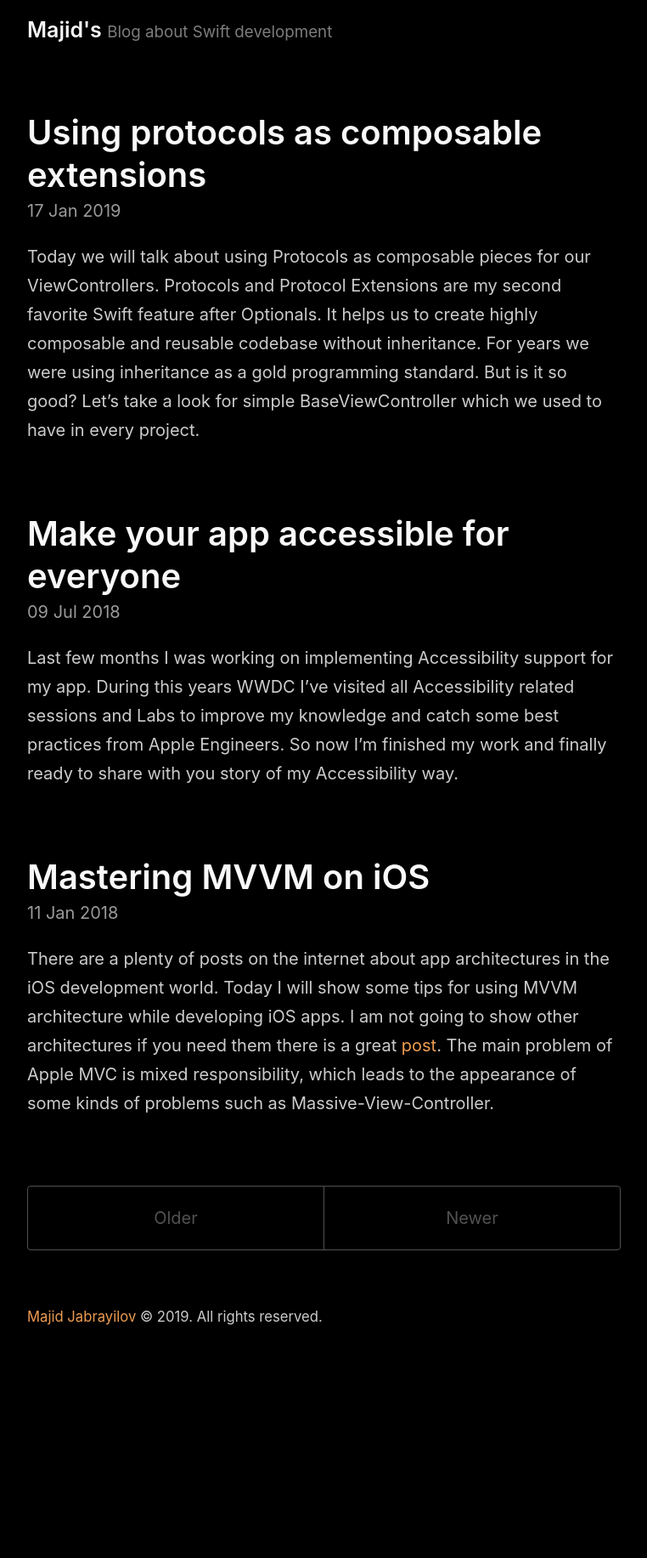
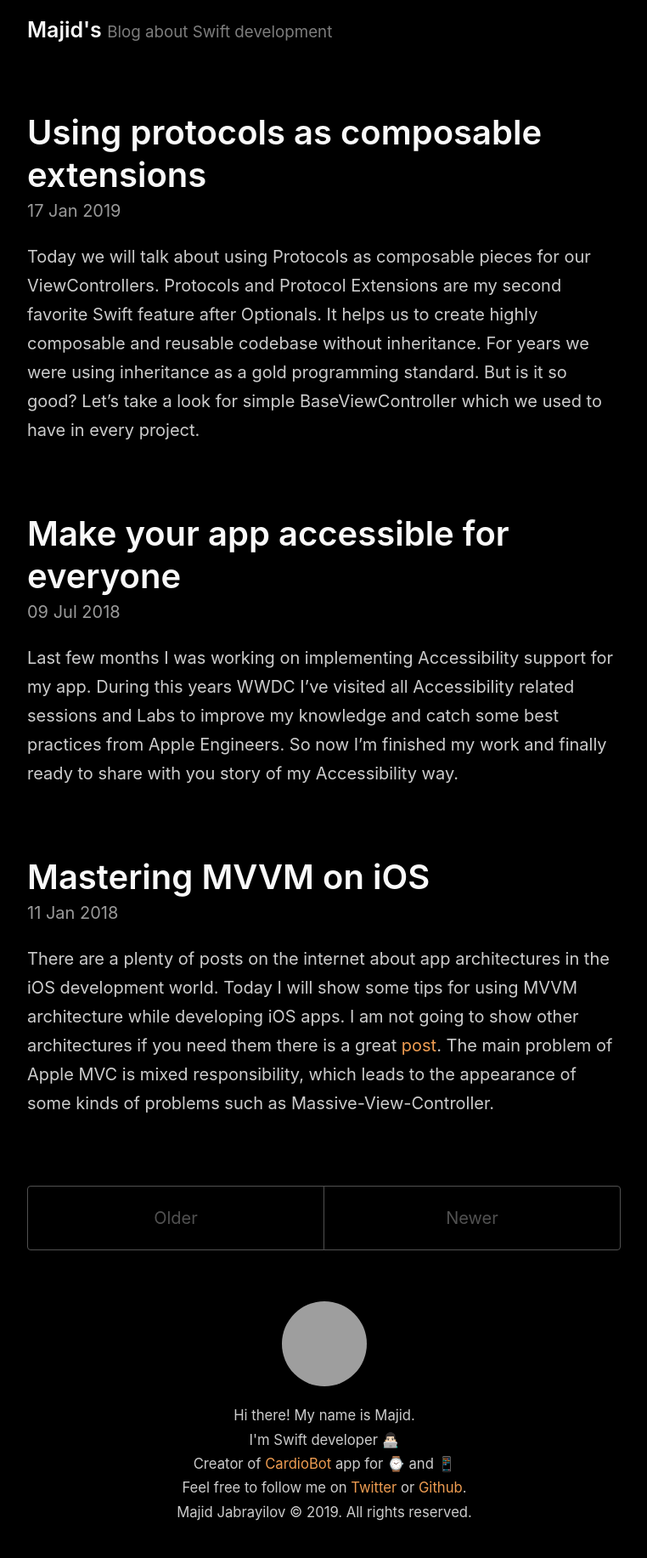
Before and after one commit to mecid/mecid.github.io, a Jekyll site: the page built from index.html, in a window 1280 px wide. Shown: the whole page at 85% size, without its empty margins (258-1020 px from the left). Built offline with Jekyll 4.4.1, drawn with Linux system fonts in a browser that asks for light colours; the list of posts is cut into pages by our own code; before the commit the page ends 1605 px from its top, so only the background shows below that; grey boxes are pictures that could not be loaded.

Commit message:
footer updated

```diff
--- a/_config.yml
+++ b/_config.yml
@@ -29,6 +29,7 @@ github:
 
 # Gems
 plugins:
+  - jekyll-avatar
   - jekyll-seo-tag
   - jekyll-sitemap
   - jekyll-feed
--- a/_layouts/default.html
+++ b/_layouts/default.html
@@ -18,8 +18,13 @@
       </main>
 
       <footer class="footer">
+          {% avatar mecid size=100 %}
+          <small>Hi there! My name is Majid.</small>
+          <small>I'm Swift developer 👨🏻‍💻</small>
+          <small>Creator of <a href="http://cardiobotapp.com">CardioBot</a> app for ⌚ and 📱</small>
+          <small>Feel free to follow me on <a href="https://twitter.com/mecid">Twitter</a> or <a href="https://github.com/mecid">Github</a>.</small>
         <small>
-          <a href="/about">{{site.author.name}}</a> &copy; <time datetime="{{ site.time | date_to_xmlschema }}">{{ site.time | date: '%Y' }}</time>. All rights reserved.
+          Majid Jabrayilov &copy; <time datetime="{{ site.time | date_to_xmlschema }}">{{ site.time | date: '%Y' }}</time>. All rights reserved.
         </small>
       </footer>
     </div>
--- a/_sass/_layout.scss
+++ b/_sass/_layout.scss
@@ -12,4 +12,14 @@
 
 footer {
   margin-bottom: 2rem;
+	text-align: center;
 }
+
+footer img.avatar {
+	margin: 0 auto 1rem;
+  border-radius: 50%;
+}
+
+footer small {
+	display:block;
+}
```
